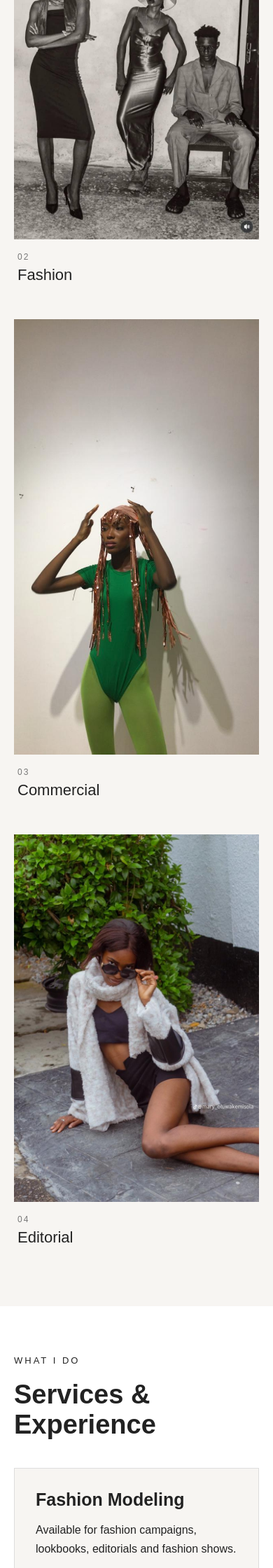
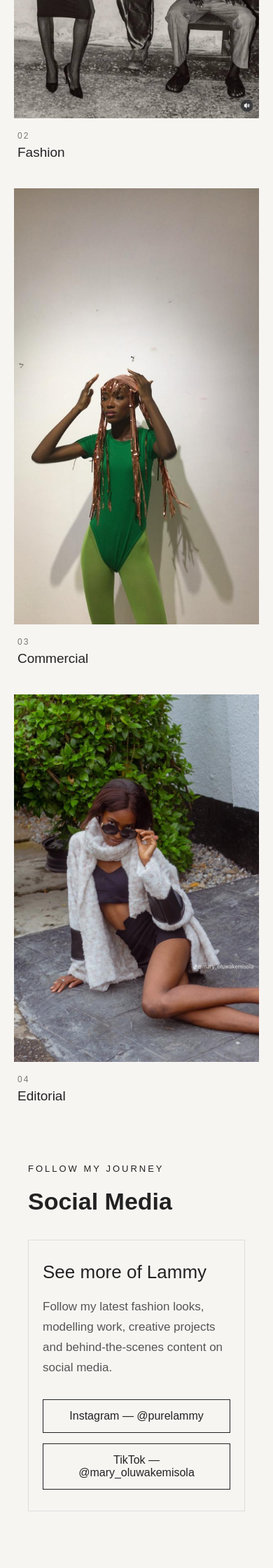
Before and after one commit to Mary-Oluwakemisola/model-portfolio, a Flask app: page / in a window 390 px wide. Shown: the part 3360-5600 px from the top of the page at 70% size. Run offline with Flask 3, Linux system fonts and the light colour scheme.

Commit message:
Complete portfolio improvements

```diff
--- a/static/css/style.css
+++ b/static/css/style.css
@@ -527,85 +539,274 @@ footer {
     }
 
     .about {
-        padding: 70px 20px;
+        padding: 60px 20px;
     }
 
     .section-title {
-        margin-bottom: 40px;
+        margin-bottom: 35px;
     }
 
     .section-title h2 {
-        font-size: 38px;
+        font-size: 34px;
     }
 
     .about-content {
         grid-template-columns: 1fr;
-        gap: 50px;
+        gap: 40px;
     }
 
     .about-text .intro {
-        font-size: 21px;
+        font-size: 20px;
+        line-height: 1.5;
     }
 
     .about-text p {
-        font-size: 16px;
+        font-size: 15px;
+        line-height: 1.7;
     }
 
     .measurements {
         padding-left: 0;
     }
 
+    .measurements h3 {
+        font-size: 24px;
+    }
+
+    .measurement-item {
+        font-size: 15px;
+        padding: 14px 0;
+    }
+
+    .profile-strip {
+        grid-template-columns: 1fr;
+    }
+
+    .profile-item {
+        padding: 22px 15px;
+        border-right: none;
+        border-bottom: 1px solid #ddd;
+    }
+
+    .profile-item:last-child {
+        border-bottom: none;
+    }
+
     .portfolio {
-        padding: 70px 20px;
+        padding: 60px 20px;
     }
 
     .portfolio-grid {
         grid-template-columns: 1fr;
-        gap: 35px;
+        gap: 25px;
     }
 
-    .portfolio-item img {
-        width: 100%;
-        height: auto;
+    .portfolio-label h3 {
+        font-size: 19px;
     }
 
     .services {
-        padding: 70px 20px;
+        padding: 60px 20px;
     }
 
     .services-grid {
         grid-template-columns: 1fr;
-        gap: 20px;
+        gap: 15px;
     }
 
     .service-card {
-        padding: 30px;
+        padding: 25px 20px;
+    }
+
+    .service-card h3 {
+        font-size: 22px;
+    }
+
+    .service-card p {
+        font-size: 15px;
+        line-height: 1.6;
+    }
+
+    .creative {
+        padding: 60px 20px;
+    }
+
+    .video-container {
+        margin-bottom: 30px;
+    }
+
+    .creative-text {
+        padding: 25px 20px;
+    }
+
+    .creative-text h3 {
+        font-size: 24px;
+    }
+
+    .creative-text p {
+        font-size: 15px;
+    }
+
+    .social-buttons {
+        flex-direction: column;
+    }
+
+    .social-button {
+        text-align: center;
     }
 
     .contact {
-        padding: 70px 20px;
+        padding: 60px 20px;
     }
 
     .contact-content {
         grid-template-columns: 1fr;
-        gap: 50px;
+        gap: 40px;
     }
 
     .contact-text h3 {
-        font-size: 26px;
+        font-size: 24px;
     }
 
     footer {
-        padding: 45px 20px;
+        padding: 40px 20px;
+    }
+
+    .footer-logo {
+        font-size: 22px;
     }
 
     .footer-links {
         flex-wrap: wrap;
-        gap: 20px;
+        gap: 15px;
+    }
+
+    .image-viewer {
+        padding: 20px;
+    }
+
+    .image-viewer img {
+        max-width: 95%;
+        max-height: 85%;
+    }
+
+    .close-viewer {
+        top: 15px;
+        right: 20px;
+        font-size: 32px;
     }
 
 }
 
+.creative-content {
+    max-width: 900px;
+    margin: auto;
+}
+
+.creative-text {
+    padding: 50px;
+    background: #f7f5f2;
+    border: 1px solid #ddd;
+}
+
+.creative-text h3 {
+    font-size: 32px;
+    font-weight: 500;
+    margin-bottom: 20px;
+}
+
+.creative-text p {
+    font-size: 17px;
+    line-height: 1.7;
+    color: #555;
+    max-width: 650px;
+    margin-bottom: 30px;
+}
+
+.social-buttons {
+    display: flex;
+    flex-wrap: wrap;
+    gap: 15px;
+}
+
+.social-button {
+    display: inline-block;
+    padding: 14px 22px;
+    border: 1px solid #222;
+    color: #222;
+    text-decoration: none;
+    transition: 0.3s ease;
+}
+
+.social-button:hover {
+    background: #222;
+    color: white;
+}
+
+    .creative {
+        padding: 70px 20px;
+    }
+
+    .creative-text {
+        padding: 30px 20px;
+    }
+
+    .creative-text h3 {
+        font-size: 26px;
+    }
+
+    .social-buttons {
+        flex-direction: column;
+    }
+
+    .social-button {
+        text-align: center;
+    }
+
+    .image-viewer {
+    display: none;
+    position: fixed;
+    z-index: 2000;
+    top: 0;
+    left: 0;
+    width: 100%;
+    height: 100%;
+    background: rgba(0, 0, 0, 0.92);
+    justify-content: center;
+    align-items: center;
+    padding: 30px;
+}
+
+.image-viewer img {
+    max-width: 90%;
+    max-height: 90%;
+    object-fit: contain;
+}
+
+.close-viewer {
+    position: absolute;
+    top: 25px;
+    right: 35px;
+    color: white;
+    font-size: 40px;
+    font-weight: 300;
+    cursor: pointer;
+}
+
+.video-container {
+    max-width: 900px;
+    margin: 0 auto 40px;
+    background: #000;
+    overflow: hidden;
+    border-radius: 4px;
+    box-shadow: 0 20px 50px rgba(0, 0, 0, 0.15);
+}
+
+.video-container video {
+    display: block;
+    width: 100%;
+    max-height: 700px;
+}
     /* HERO
 
     .hero {
--- a/templates/index.html
+++ b/templates/index.html
@@ -5,6 +5,9 @@
 <meta name="viewport" content="width=device-width, initial-scale=1.0">
 
 <title>Lammy | Model Portfolio</title>
+
+<meta name="description"
+      content="Yaramola Olamide Maria, professionally known as Lammy — Lagos-based face, fashion and commercial model available for fashion, beauty, commercial and creative projects.">
 
     <link rel="stylesheet" href="{{ url_for('static', filename='css/style.css') }}">
 </head>
@@ -18,6 +21,7 @@
     <a href="#home">Home</a>
     <a href="#about">About</a>
     <a href="#portfolio">Portfolio</a>
+    <a href="#creative">Social Media</a>
     <a href="#contact">Contact</a>
 </nav>
     </header>
@@ -198,47 +202,85 @@
 
     </div>
 
+    <section class="creative" id="creative">
+
+    <div class="section-title">
+        <p class="small-text">FOLLOW MY JOURNEY</p>
+        <h2>Social Media</h2>
+    </div>
+
+    <div class="creative-content">
+
+        <div class="creative-text">
+            <h3>See more of Lammy</h3>
+
+            <p>
+                Follow my latest fashion looks, modelling work,
+                creative projects and behind-the-scenes content
+                on social media.
+            </p>
+
+            <div class="social-buttons">
+
+                <a href="https://www.instagram.com/purelammy/"
+                   target="_blank"
+                   class="social-button">
+                    Instagram — @purelammy
+                </a>
+
+                <a href="https://www.tiktok.com/@mary_oluwakemisola"
+                   target="_blank"
+                   class="social-button">
+                    TikTok — @mary_oluwakemisola
+                </a>
+
+            </div>
+        </div>
+
+    </div>
+
 </section>
 
-<section class="services" id="services">
+</section>
+
+<section class="creative" id="creative">
 
     <div class="section-title">
-        <p class="small-text">WHAT I DO</p>
-        <h2>Services & Experience</h2>
+        <p class="small-text">CREATIVE WORK</p>
+        <h2>Video & Content</h2>
     </div>
 
-    <div class="services-grid">
+    <div class="video-container">
 
-        <div class="service-card">
-            <h3>Fashion Modeling</h3>
-            <p>
-                Available for fashion campaigns, lookbooks,
-                editorials and fashion shows.
-            </p>
+        <video controls>
+            <source src="{{ url_for('static', filename='videos/lammy-video.mp4') }}"
+                    type="video/mp4">
+            Your browser does not support the video tag.
+        </video>
+
     </div>
 
-        <div class="service-card">
-            <h3>Commercial Modeling</h3>
+    <div class="creative-text">
+
         <p>
-                Available for brand campaigns, product shoots,
-                advertisements and promotional content.
+            Explore some of my creative work, fashion content
+            and modelling projects.
         </p>
-        </div>
 
-        <div class="service-card">
-            <h3>Beauty & Face Modeling</h3>
-            <p>
-                Available for beauty, skincare, makeup,
-                hair and facial campaigns.
-            </p>
-        </div>
+        <div class="social-buttons">
 
-        <div class="service-card">
-            <h3>Video & Content</h3>
-            <p>
-                Available for video shoots, social media campaigns,
-                creative projects and brand content.
-            </p>
+            <a href="https://www.instagram.com/purelammy/"
+               target="_blank"
+               class="social-button">
+                Instagram — @purelammy
+            </a>
+
+            <a href="https://www.tiktok.com/@mary_oluwakemisola"
+               target="_blank"
+               class="social-button">
+                TikTok — @mary_oluwakemisola
+            </a>
+
         </div>
 
     </div>
@@ -278,7 +320,13 @@
 
             <h3>Follow Me</h3>
 
-            <a href="mailto:yaramolaolamide2005@gmail.com">
+            <a href="https://wa.me/2349073112171?text=Hello%20Lammy%2C%20I%27m%20interested%20in%20booking%20you%20for%20a%20modelling%20project.%20I%27d%20like%20to%20discuss%20the%20project%20details%20and%20your%20availability."
+                target="_blank">
+                WhatsApp — Bookings & Enquiries
+            </a>
+
+            <a href="https://mail.google.com/mail/?view=cm&fs=1&to=yaramolaolamide2005@gmail.com"
+                target="_blank">
                 Email — yaramolaolamide2005@gmail.com
             </a>
 
@@ -332,4 +380,49 @@
 
 </footer>
 </body>
+
+<div id="imageViewer" class="image-viewer">
+
+    <span class="close-viewer">&times;</span>
+
+    <img id="viewerImage" src="" alt="Lammy portfolio image">
+
+</div>
+
+<script>
+
+    const portfolioImages = document.querySelectorAll(".portfolio-item img");
+    const imageViewer = document.getElementById("imageViewer");
+    const viewerImage = document.getElementById("viewerImage");
+    const closeViewer = document.querySelector(".close-viewer");
+
+    portfolioImages.forEach(function(image) {
+
+        image.addEventListener("click", function() {
+
+            viewerImage.src = image.src;
+            imageViewer.style.display = "flex";
+
+        });
+
+    });
+
+    closeViewer.addEventListener("click", function() {
+
+        imageViewer.style.display = "none";
+
+    });
+
+    imageViewer.addEventListener("click", function(event) {
+
+        if (event.target === imageViewer) {
+            imageViewer.style.display = "none";
+        }
+
+    });
+
+</script>
+
+</body>
 </html>
+</html>
```
Also changed, not shown: other parts of static/css/style.css (+29 -17 lines), 1 other file. Lines whose indentation alone changed are shown as unchanged.
